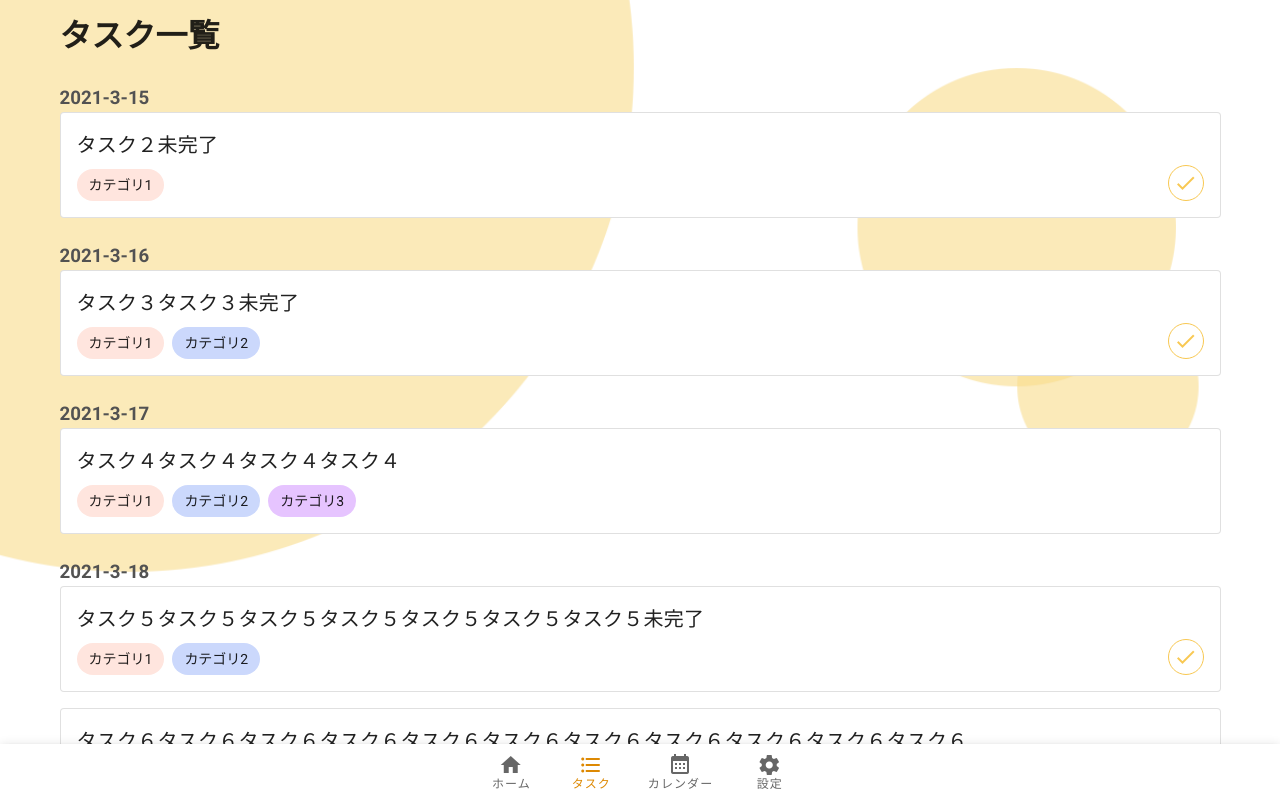
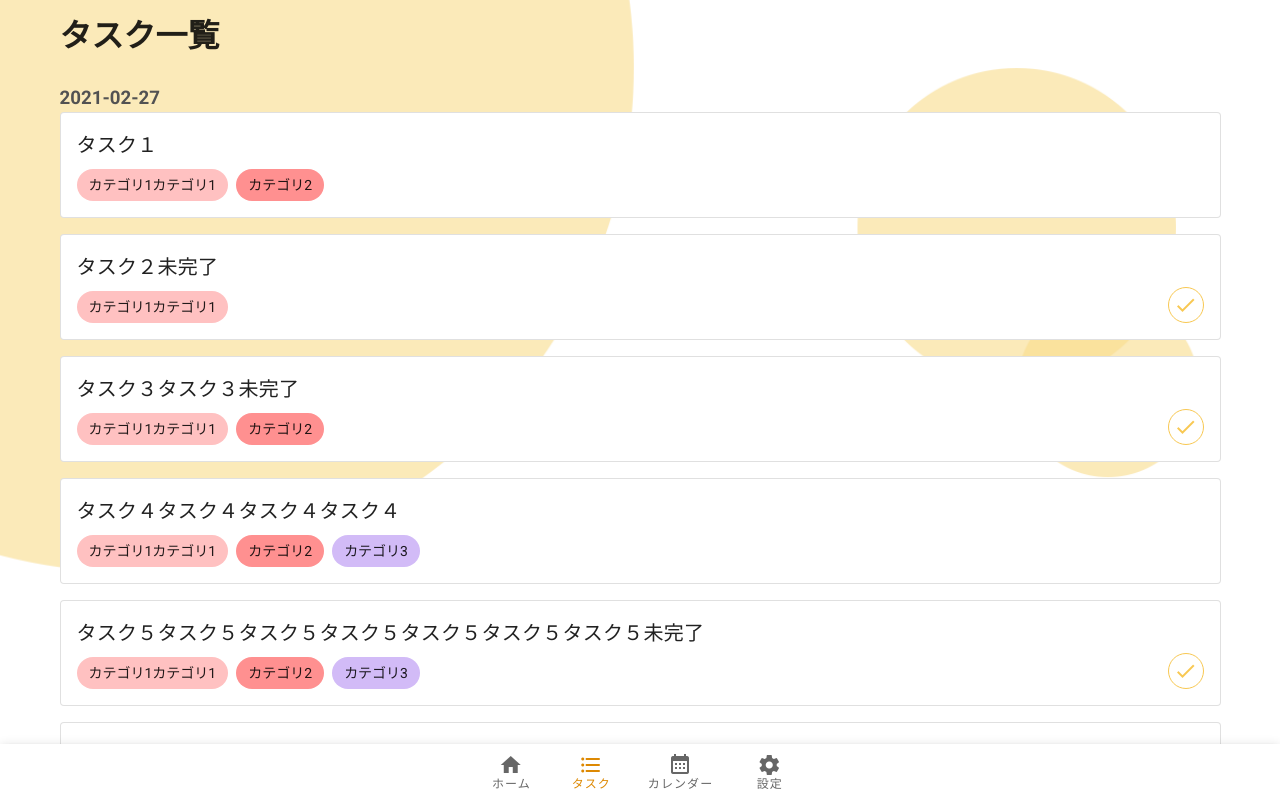
Before and after one commit to Ry0xi/a02, a Nuxt app in the folder frontend/: page /tasks in a window 1280 px wide. Shown: the top 798 px of the page. Built offline with nearby package versions, Linux system fonts and the light colour scheme.

Commit message:
[f-fix]カテゴリの更新・追加に対応。

```diff
--- a/frontend/pages/index.vue
+++ b/frontend/pages/index.vue
@@ -12,6 +12,8 @@
       :categoryData="testCategoryData"
       @task:deleted="deleteTaskData($event)"
       @task:updated="updateTaskData($event)"
+      @category:updated="updateCategoryData($event)"
+      @category:created="addCategoryData($event)"
     />
   </div>
 </template>
@@ -29,16 +31,16 @@ export default {
       categoryData: [],
       testTasks: [
         {'id': '1001', 'name': 'タスク１', 'date': '2021-02-27', 'detail': '教材Aのp23~36を学んで、問題集p41~44を解く。', 'categories': ['0001','0002'], 'isDone': true},
-        {'id': '1002', 'name': 'タスク２未完了', 'categories': ['0001'], 'isDone': false},
-        {'id': '1003', 'name': 'タスク３タスク３未完了', 'categories': ['0001','0002'], 'isDone': false},
-        {'id': '1004', 'name': 'タスク４タスク４タスク４タスク４', 'categories': ['0001','0002', '0003'], 'isDone': true},
-        {'id': '1005', 'name': 'タスク５タスク５タスク５タスク５タスク５タスク５タスク５未完了', 'categories': ['0001','0002','0003'], 'isDone': false},
-        {'id': '1006', 'name': 'タスク６タスク６タスク６タスク６タスク６タスク６タスク６タスク６タスク６タスク６タスク６', 'categories': ['0001','0002'], 'isDone': true},
+        {'id': '1002', 'name': 'タスク２未完了', 'date': '2021-02-27', 'detail': '', 'categories': ['0001'], 'isDone': false},
+        {'id': '1003', 'name': 'タスク３タスク３未完了', 'date': '2021-02-27', 'detail': '', 'categories': ['0001','0002'], 'isDone': false},
+        {'id': '1004', 'name': 'タスク４タスク４タスク４タスク４', 'date': '2021-02-27', 'detail': '', 'categories': ['0001','0002', '0003'], 'isDone': true},
+        {'id': '1005', 'name': 'タスク５タスク５タスク５タスク５タスク５タスク５タスク５未完了', 'date': '2021-02-27', 'detail': '', 'categories': ['0001','0002','0003'], 'isDone': false},
+        {'id': '1006', 'name': 'タスク６タスク６タスク６タスク６タスク６タスク６タスク６タスク６タスク６タスク６タスク６', 'date': '2021-02-27', 'detail': '', 'categories': ['0001','0002'], 'isDone': true},
       ],
       testCategoryData: {
-        '0001': {'name': 'カテゴリ1カテゴリ1', 'color': '#FFE5DE'},
-        '0002': {'name': 'カテゴリ2', 'color': '#CBD8FC'},
-        '0003': {'name': 'カテゴリ3', 'color': '#E6C4FF'}
+        '0001': {'name': 'カテゴリ1カテゴリ1', 'color': '#FFC1C1'},
+        '0002': {'name': 'カテゴリ2', 'color': '#FF9090'},
+        '0003': {'name': 'カテゴリ3', 'color': '#D2BBF7'}
       }
     }
   },
@@ -72,6 +74,26 @@ export default {
           this.$set(this.testTasks[targetTaskIndex], key, updatedData[key])
         }
       })
+
+      console.log('task updated.')
+    },
+    updateCategoryData(updatedCategoryData) {
+      // カテゴリデータを更新
+      const updatedCategoryId = Object.keys(updatedCategoryData)[0]
+
+      Object.keys(this.testCategoryData[updatedCategoryId]).forEach(key => {
+        this.$set(this.testCategoryData[updatedCategoryId], key, updatedCategoryData[updatedCategoryId][key])
+      });
+
+      console.log('category updated.')
+    },
+    addCategoryData(newCategoryData) {
+      // カテゴリデータを追加
+      const addedCategoryId = Object.keys(newCategoryData)[0]
+
+      this.$set(this.testCategoryData, addedCategoryId, newCategoryData[addedCategoryId])
+
+      console.log('category created.')
     }
   }
 }
--- a/frontend/pages/tasks.vue
+++ b/frontend/pages/tasks.vue
@@ -3,6 +3,10 @@
     :shownTasks="0"
     :tasks="testTasks"
     :categoryData="testCategoryData"
+    @task:deleted="deleteTaskData($event)"
+    @task:updated="updateTaskData($event)"
+    @category:updated="updateCategoryData($event)"
+    @category:created="addCategoryData($event)"
   />
 </template>
 
@@ -16,17 +20,17 @@ export default {
       tasks: [],
       categoryData: [],
       testTasks: [
-        {'id': '1001', 'name': 'タスク１', 'date': '2021-3-20', 'categories': ['0001','0002'], 'isDone': true},
-        {'id': '1002', 'name': 'タスク２未完了', 'date': '2021-3-15', 'categories': ['0001'], 'isDone': false},
-        {'id': '1003', 'name': 'タスク３タスク３未完了', 'date': '2021-3-16', 'categories': ['0001','0002'], 'isDone': false},
-        {'id': '1004', 'name': 'タスク４タスク４タスク４タスク４', 'date': '2021-3-17', 'categories': ['0001','0002', '0003'], 'isDone': true},
-        {'id': '1005', 'name': 'タスク５タスク５タスク５タスク５タスク５タスク５タスク５未完了', 'date': '2021-3-18', 'categories': ['0001','0002'], 'isDone': false},
-        {'id': '1006', 'name': 'タスク６タスク６タスク６タスク６タスク６タスク６タスク６タスク６タスク６タスク６タスク６', 'date': '2021-3-18', 'categories': ['0001','0002'], 'isDone': true},
+        {'id': '1001', 'name': 'タスク１', 'date': '2021-02-27', 'detail': '教材Aのp23~36を学んで、問題集p41~44を解く。', 'categories': ['0001','0002'], 'isDone': true},
+        {'id': '1002', 'name': 'タスク２未完了', 'date': '2021-02-27', 'detail': '', 'categories': ['0001'], 'isDone': false},
+        {'id': '1003', 'name': 'タスク３タスク３未完了', 'date': '2021-02-27', 'detail': '', 'categories': ['0001','0002'], 'isDone': false},
+        {'id': '1004', 'name': 'タスク４タスク４タスク４タスク４', 'date': '2021-02-27', 'detail': '', 'categories': ['0001','0002', '0003'], 'isDone': true},
+        {'id': '1005', 'name': 'タスク５タスク５タスク５タスク５タスク５タスク５タスク５未完了', 'date': '2021-02-27', 'detail': '', 'categories': ['0001','0002','0003'], 'isDone': false},
+        {'id': '1006', 'name': 'タスク６タスク６タスク６タスク６タスク６タスク６タスク６タスク６タスク６タスク６タスク６', 'date': '2021-02-27', 'detail': '', 'categories': ['0001','0002'], 'isDone': true},
       ],
       testCategoryData: {
-        '0001': {'name': 'カテゴリ1', 'color': '#FFE5DE'},
-        '0002': {'name': 'カテゴリ2', 'color': '#CBD8FC'},
-        '0003': {'name': 'カテゴリ3', 'color': '#E6C4FF'}
+        '0001': {'name': 'カテゴリ1カテゴリ1', 'color': '#FFC1C1'},
+        '0002': {'name': 'カテゴリ2', 'color': '#FF9090'},
+        '0003': {'name': 'カテゴリ3', 'color': '#D2BBF7'}
       }
     }
   },
@@ -34,9 +38,51 @@ export default {
     this.updateHeader()
   },
   methods: {
+    fetchTaskData() {
+      // 仮
+      // this.tasksにAPIで取得したタスクデータを保存
+      console.log('fetchTaskData()')
+    },
     updateHeader() {
       // タイトルとして使いたい情報を渡す
       this.$nuxt.$emit('updateHeader', this.header.title)
+    },
+    deleteTaskData(taskId) {
+      // 仮
+      console.log('deletedTask:')
+      console.log(this.testTasks.find(task => task.id == taskId))
+    },
+    updateTaskData(updatedData) {
+      const taskId = updatedData.id
+      const targetTaskIndex = this.testTasks.findIndex((task) => {
+        return task.id == taskId
+      })
+
+      Object.keys(updatedData).forEach(key => {
+        if (key != 'id') {
+          this.$set(this.testTasks[targetTaskIndex], key, updatedData[key])
+        }
+      })
+
+      console.log('task updated.')
+    },
+    updateCategoryData(updatedCategoryData) {
+      // カテゴリデータを更新
+      const updatedCategoryId = Object.keys(updatedCategoryData)[0]
+
+      Object.keys(this.testCategoryData[updatedCategoryId]).forEach(key => {
+        this.$set(this.testCategoryData[updatedCategoryId], key, updatedCategoryData[updatedCategoryId][key])
+      });
+
+      console.log('category updated.')
+    },
+    addCategoryData(newCategoryData) {
+      // カテゴリデータを追加
+      const addedCategoryId = Object.keys(newCategoryData)[0]
+
+      this.$set(this.testCategoryData, addedCategoryId, newCategoryData[addedCategoryId])
+
+      console.log('category created.')
     }
   }
 }
```
